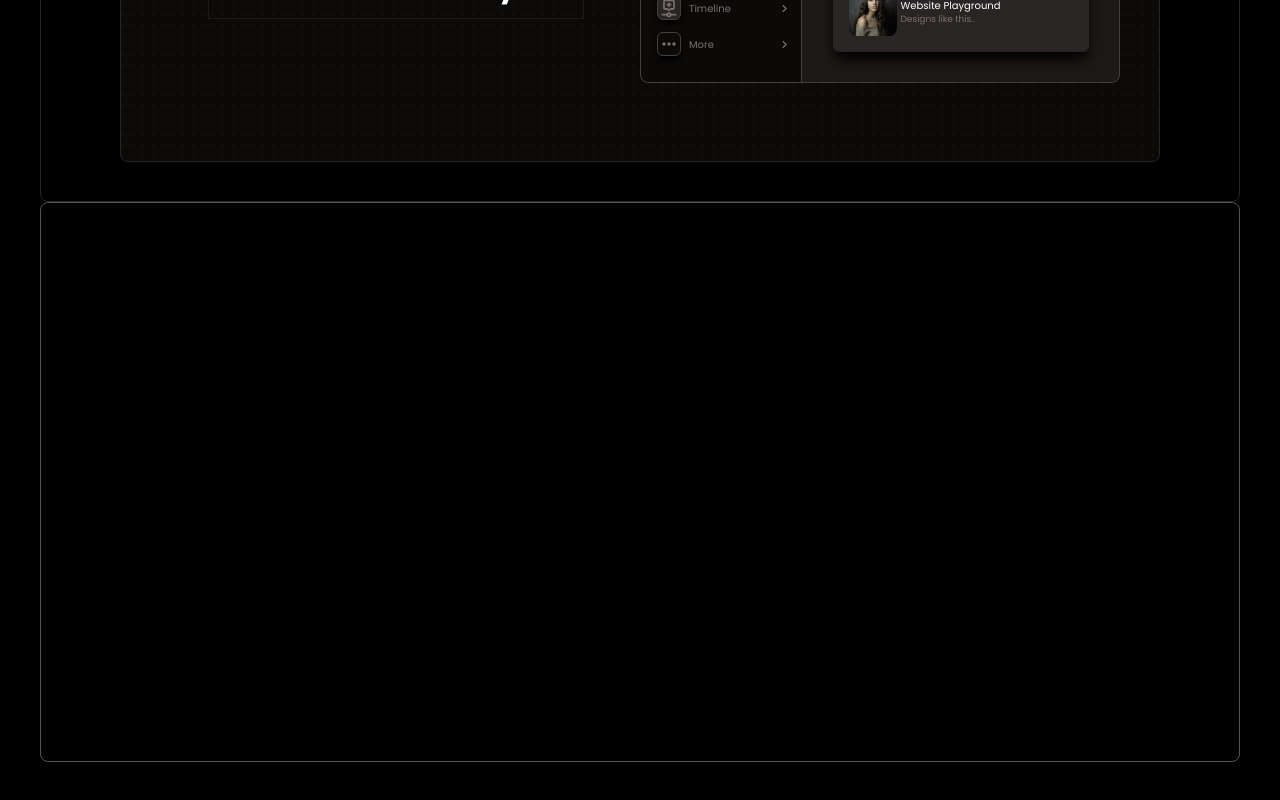
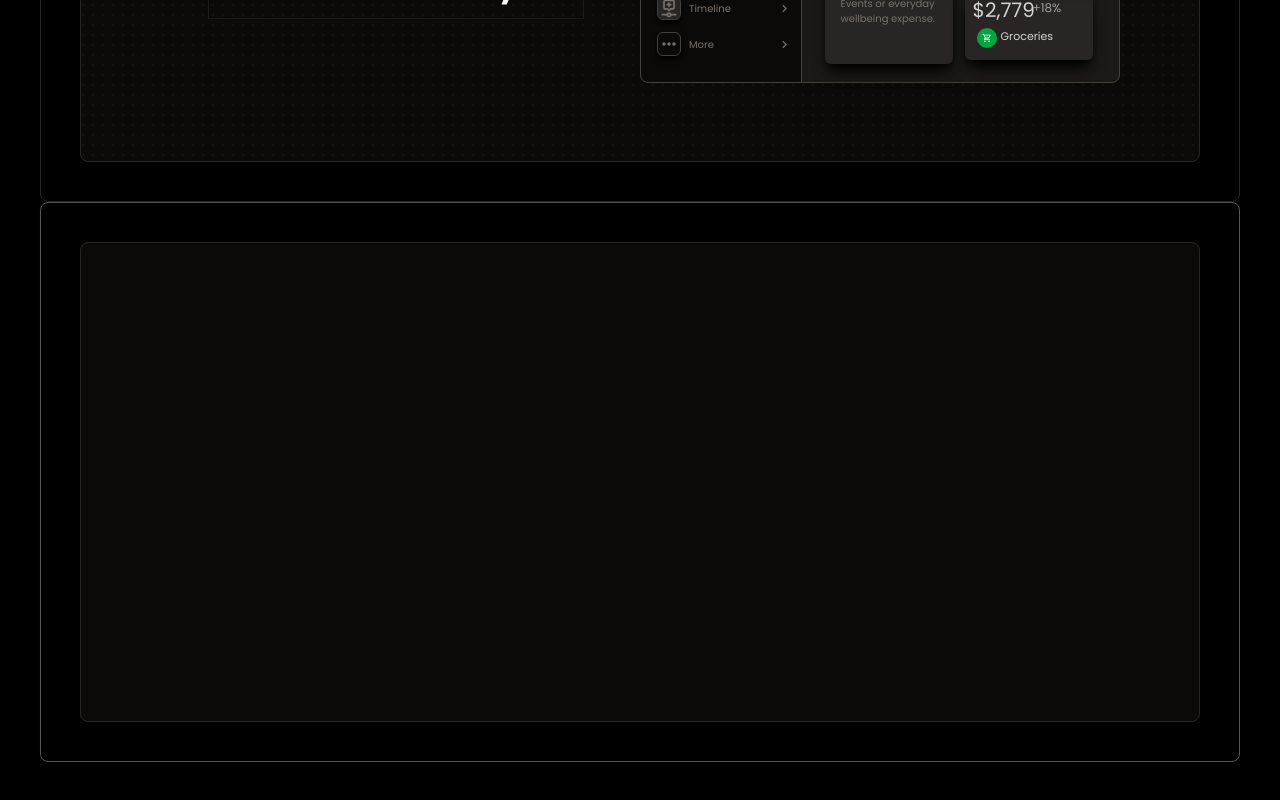
Before and after one commit to AJITH0101/ajith-xylink, a React (Vite) app: page / in a window 1280 px wide. Shown: the part 398-1198 px from the top of the page. Built offline with nearby package versions, Linux system fonts and the light colour scheme.

Commit message:
Success 2 page animation

```diff
--- a/src/App.jsx
+++ b/src/App.jsx
@@ -13,7 +13,7 @@ const App = () => {
 
 
   return (
-        <div className='relative w-full h-[100rem]' >
+        <div className='relative w-full h-[200rem]' >
         <Navbar/>
         <div className='absolute fixed top-10 w-full'>
          <Firstpage />
@@ -23,6 +23,8 @@ const App = () => {
        <Trialpage/>
 
        </div>
+
+
        {/* <div className='absolute top-0 justify-center flex w-full min-h-[150vh]'>
         <Secondpage/>
        </div> */}
--- a/src/section/Firstpage.jsx
+++ b/src/section/Firstpage.jsx
@@ -4,14 +4,18 @@ import Uplift from './Uplift'
 
 const Firstpage = () => {
   const [scrollValue, setScrollValue] = useState(100)
-    const [degreeValue, setDegreeValue] = useState(0)
+  const [degreeValue, setDegreeValue] = useState(0)
+  const [bounce,setBounce] = useState({
+    bounceX:0,
+    bounceY:0
+  })
+
 
    useEffect(()=>{
 
       const handleScroll = () => {
         const scrollY = window.scrollY;
         const scale = Math.max(30, Math.floor(100 - ((scrollY / 360) * (100 - 30))));
-
         const degree = Math.max(-45, Math.floor(0 - ((scrollY / 360) * 45)));
         //console.log("scroll y position", scrollY);
         setScrollValue(scale);
@@ -24,14 +28,37 @@ const Firstpage = () => {
       //transform: `scale(${scrollValue / 100}) perspective(1000px) rotateY(${degreeValue}deg)`
     },[])
 
+    const selectPage = ()=>{
+      window.scrollTo({
+        top: 0, // Adjusted value
+        behavior: "smooth",
+      });
+    }
+
   return (
-    <div className='w-full relative h-auto'>
+    <div className='w-full relative h-auto transition-transform duration-500 ease-out'>
           <div
 
             style={{
-              transform: `scale(${scrollValue / 100}) perspective(1000px) rotateY(${degreeValue}deg)`,
+              transform: `scale(${scrollValue / 100}) perspective(1000px) rotateY(${degreeValue}deg)
+              translateX(${bounce.bounceX}px) translateY(${bounce.bounceY}px)`,
               transition: "transform 0.5s ease-out",
             }}
+
+
+            onClick={selectPage} onMouseEnter={() => {
+              if (scrollValue < 50) {
+                setBounce((prev) => ({ ...prev, bounceX: 50, bounceY: 50 }));
+              }
+
+            }}
+
+            onMouseLeave={()=>{
+              setBounce((prev) => ({ ...prev, bounceX: 0, bounceY: 0 }));
+              }
+
+            }
+
           >
             <div className='absolute w-full flex justify-center '>
               <Uplift />
--- a/src/section/Trialpage.jsx
+++ b/src/section/Trialpage.jsx
@@ -5,6 +5,12 @@ const Trialpage = () => {
      const [scrollValue, setScrollValue] = useState(100)
         const [degreeValue, setDegreeValue] = useState(0)
         const[topValue, setTopValue] = useState(140)
+
+        const[shiftPage, setShiftPage] = useState({
+          topSpace:0,
+          leftSpace:null
+        })
+
 
         useEffect(()=>{
 
@@ -14,6 +20,25 @@ const Trialpage = () => {
             const degree = scrollY <= 500 ? 0: Math.max(-45, Math.floor(0 - (((scrollY - 500) / 360) * 45)));
             const changeTop = scrollY > 360 ? Math.max(0, 140 - ((scrollY - 360) * (140 / 140))) : 140;
 
+           if(scrollY > 500){
+  setShiftPage((prev)=>{
+    return{
+      ...prev,
+      topSpace:50,
+      leftSpace:10
+    }
+  })
+}
+else{
+  setShiftPage((prev)=>{
+    return{
+      ...prev,
+      topSpace:0,
+      leftSpace:null
+    }
+  })
+
+}
                 console.log("check axis", scrollY);
                 setScrollValue(scale);
                 setDegreeValue(degree)
@@ -35,6 +60,7 @@ const Trialpage = () => {
           setTimeout(() => {
             setScrollValue(100);
             setDegreeValue(0);
+
           }, 500); // Adjust delay based on scroll speed
 
 
@@ -56,9 +82,16 @@ const Trialpage = () => {
 
 <div className='absolute w-full flex justify-center '>
 
-    <div className={`lg:w-[75rem] h-[35rem]  absolute  rounded-lg border border-stone-600  transition-[top] duration-800 ease-in-out`}
-       style={{ top: `${topValue * 4}px` }} onClick={selectPage}
-    ></div>
+    <div className={`lg:w-[75rem] h-[35rem]  absolute  rounded-lg border border-stone-600  transition-[top] duration-800 ease-in-out flex justify-center items-center`}
+       style={{ top: `${topValue * 4 + shiftPage.topSpace}px`, left:shiftPage.leftSpace}} onClick={selectPage}
+    >
+<div className='lg:w-[70rem] h-[30rem] border border-stone-800 bg-stone-950 rounded-lg '>
+
+     </div>
+
+    </div>
+
+
 
             </div>
 
```
Also changed, not shown: src/section/Uplift.jsx (+1 -1 lines).
